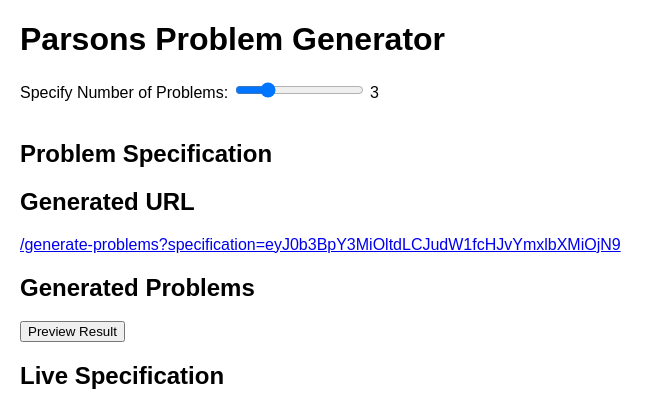
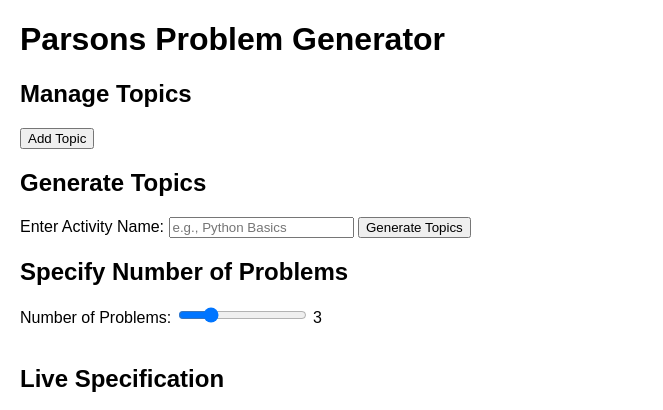
Before and after one commit to russellelliott/T2c, a FastAPI app: page / in a window 1280 px wide. Shown: the top 410 px of the page, without its empty margins (0-663 px from the left). Run offline with FastAPI, Linux system fonts and the light colour scheme.

Commit message:
reordered html elements

```diff
--- a/templates/index.html
+++ b/templates/index.html
@@ -18,24 +18,6 @@
 </head>
 <body>
     <h1>Parsons Problem Generator</h1>
-    <form id="problem-form">
-        <label for="num_problems">Specify Number of Problems:</label>
-        <input type="range" id="num_problems" name="num_problems" min="1" max="10" value="3" oninput="numProblemsOutput.value = this.value;">
-        <output id="numProblemsOutput">3</output><br><br>
-    </form>
-
-    <h2>Problem Specification</h2>
-    <pre id="problem-specification"></pre>
-
-    <h2>Generated URL</h2>
-    <a id="problems-link" href="#" target="_blank" style="display: inline;"></a>
-
-    <h2>Generated Problems</h2>
-    <button id="generate-problems">Preview Result</button>
-    <pre id="problems-output"></pre>
-
-    <h2>Live Specification</h2>
-    <pre id="live-specification"></pre>
 
     <h2>Manage Topics</h2>
     <div id="topics-container">
@@ -49,6 +31,23 @@
         <input type="text" id="activity-name" placeholder="e.g., Python Basics">
         <button id="generate-topics">Generate Topics</button>
     </div>
+
+    <form id="problem-form">
+        <h2>Specify Number of Problems</h2>
+        <label for="num_problems">Number of Problems:</label>
+        <input type="range" id="num_problems" name="num_problems" min="1" max="10" value="3" oninput="numProblemsOutput.value = this.value;">
+        <output id="numProblemsOutput">3</output><br><br>
+    </form>
+
+    <h2>Live Specification</h2>
+    <pre id="live-specification"></pre>
+
+    <h2>Generated URL</h2>
+    <a id="problems-link" href="#" target="_blank" style="display: inline;"></a>
+
+    <h2>Generated Problems</h2>
+    <button id="generate-problems">Preview Result</button>
+    <pre id="problems-output"></pre>
 
     <script>
         const output = document.getElementById('output');
```
